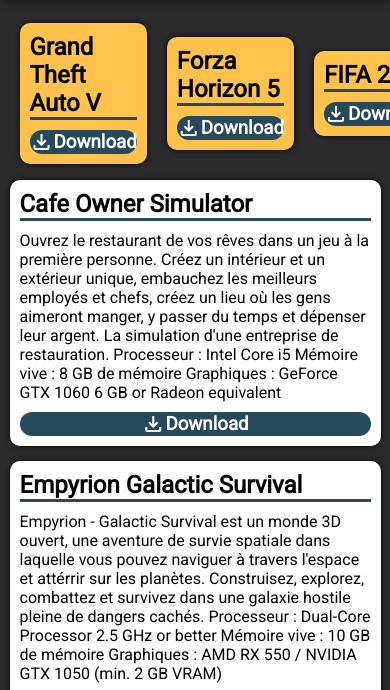
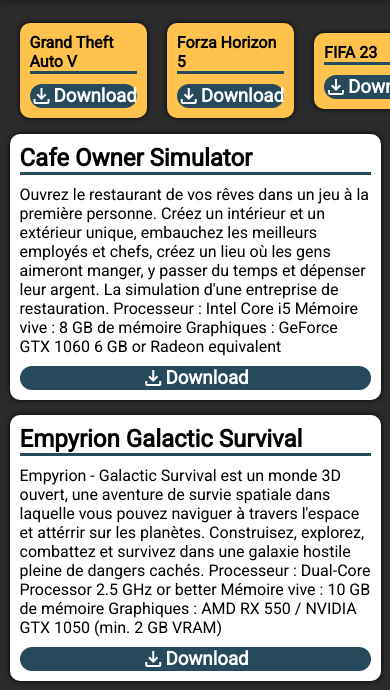
Before and after one commit to Pate-mayo-py/PrivateWare, a plain HTML site: page index.html in a window 390 px wide. Shown: the part 127-817 px from the top of the page. Drawn offline with nearby package versions, Linux system fonts and the light colour scheme.

Commit message:
CSS changes
Patch the responsive bug

```diff
--- a/styles.css
+++ b/styles.css
@@ -29,7 +29,7 @@ header{
 }@media (max-width: 640px) {
     header p{display: none;}
     img.image{display:none;}
-    .recommendations, .reco{display:none;}
+    .reco .title{font-size: medium;}
 }header div.logo{
     margin: 10px;
     width: 100px;
```
